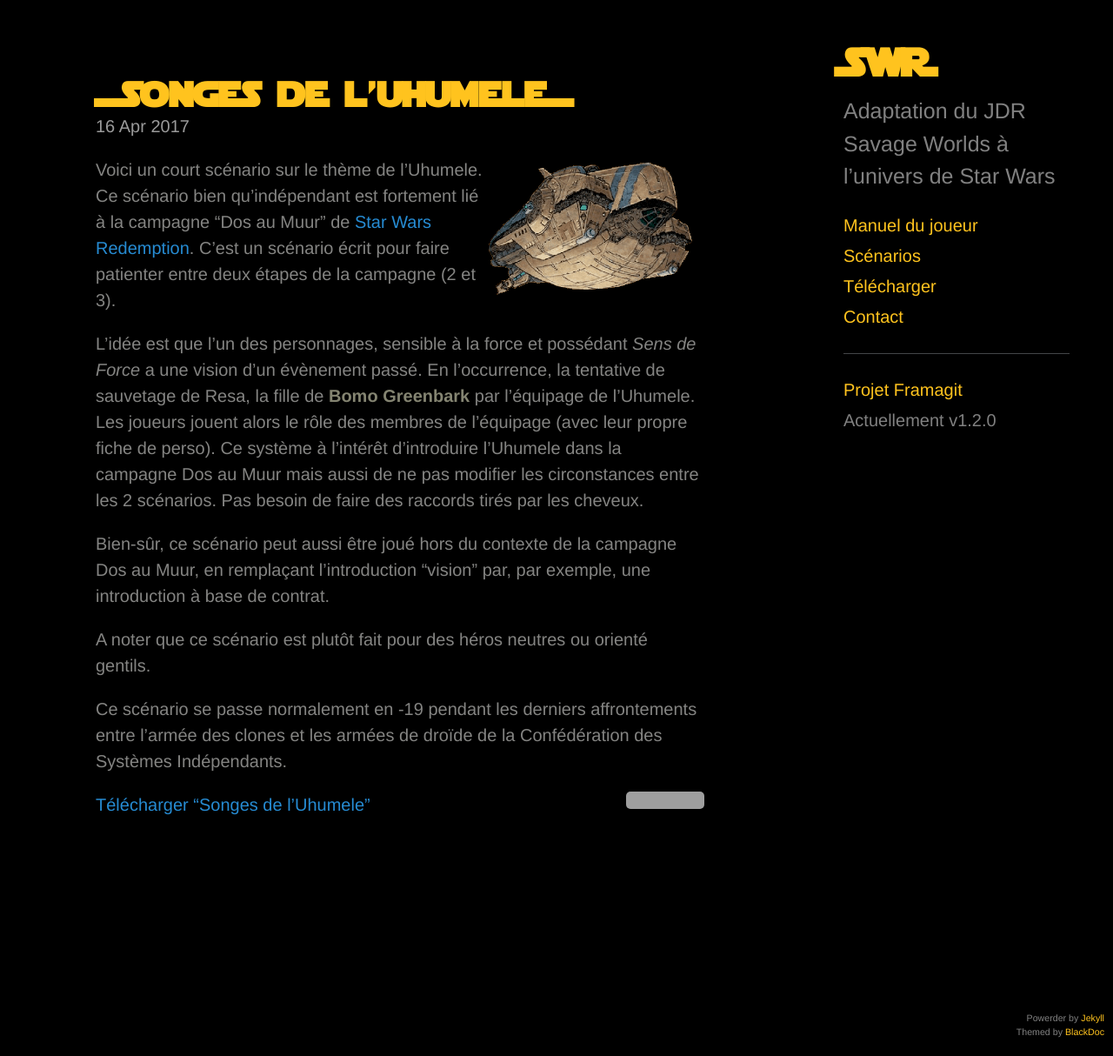
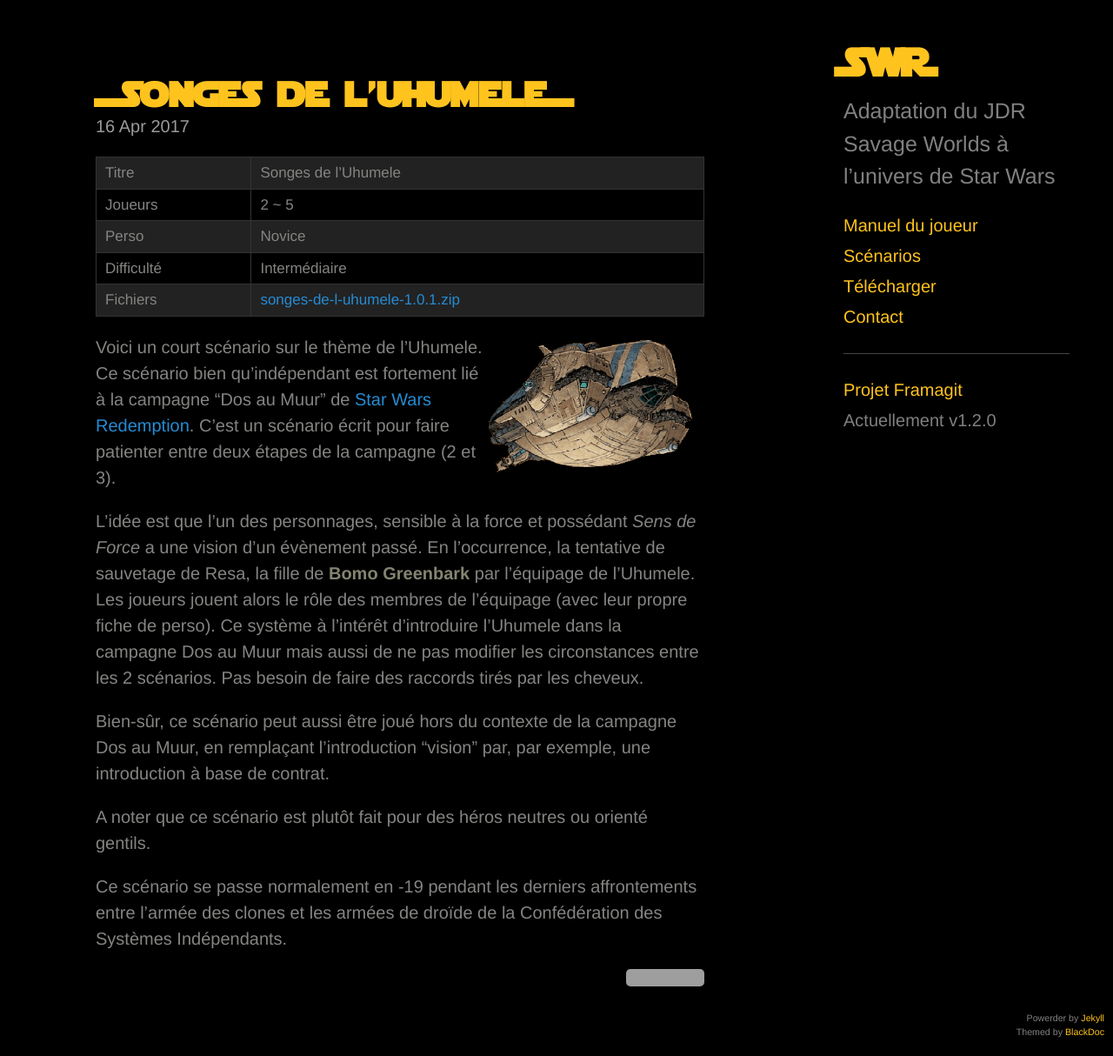
Before and after one commit to star-wars-redemption/star-wars-redemption.gihtub.io, a Jekyll site: the page built from _posts/2017-04-16-Songes-de-l-uhumele.md, in a window 1280 px wide and 1214 px high. Shown: the whole window at 87% size. Built offline with Jekyll 4.4.1, drawn with Linux system fonts in a browser that asks for light colours; grey boxes are pictures that could not be loaded.

Commit message:
fix(post): Improve Songes-de-l-uhumele design

```diff
--- a/_posts/2017-04-16-Songes-de-l-uhumele.md
+++ b/_posts/2017-04-16-Songes-de-l-uhumele.md
@@ -7,9 +7,16 @@
 modified: 2017-04-11
 download: https://git.framasoft.org/sw-redemption/swr-songes-de-l-uhumele/builds/artifacts/1.0.1/download?job=songes-de-l-uhumele-RELEASE
 ---
+
+| Titre      | Songes de l’Uhumele |
+| Joueurs    | 2 ~ 5               |
+| Perso      | Novice              |
+| Difficulté | Intermédiaire       |
+| Fichiers   | [songes-de-l-uhumele-1.0.1.zip]({{ page.download }}) |
+
 ![Uhumele]({{ site.img_dir | append: page.image | absolute_url }}){: .right}
 
-Voici un court scénario sur le thème de l’Uhumele. Ce scénario bien qu’indépendant est fortement lié à la campagne "Dos au Muur" de [Star Wars Redemption]({{ site.posts.last.url }}). C’est un scénario écrit pour faire patienter entre deux étapes de la campagne (2 et 3).
+Voici un court scénario sur le thème de l’Uhumele. Ce scénario bien qu’indépendant est fortement lié à la campagne "Dos au Muur" de [Star Wars Redemption]. C’est un scénario écrit pour faire patienter entre deux étapes de la campagne (2 et 3).
 
 L’idée est que l’un des personnages, sensible à la force et possédant *Sens de Force* a une vision d’un évènement passé. En l’occurrence, la tentative de sauvetage de Resa, la fille de **Bomo Greenbark** par l'équipage de l’Uhumele. Les joueurs jouent alors le rôle des membres de l’équipage (avec leur propre fiche de perso). Ce système à l’intérêt d’introduire l’Uhumele dans la campagne Dos au Muur mais aussi de ne pas modifier les circonstances entre les 2 scénarios. Pas besoin de faire des raccords tirés par les cheveux.
 
@@ -22,4 +29,4 @@
 
 ![image](https://git.framasoft.org/sw-redemption/latex-swr-class/raw/master/_img/wtfpl-badge.png){: .right}
 
-[Télécharger "Songes de l’Uhumele"]({{ page.download }})
+[Star Wars Redemption]: {{ site.posts.last.url }}
```
